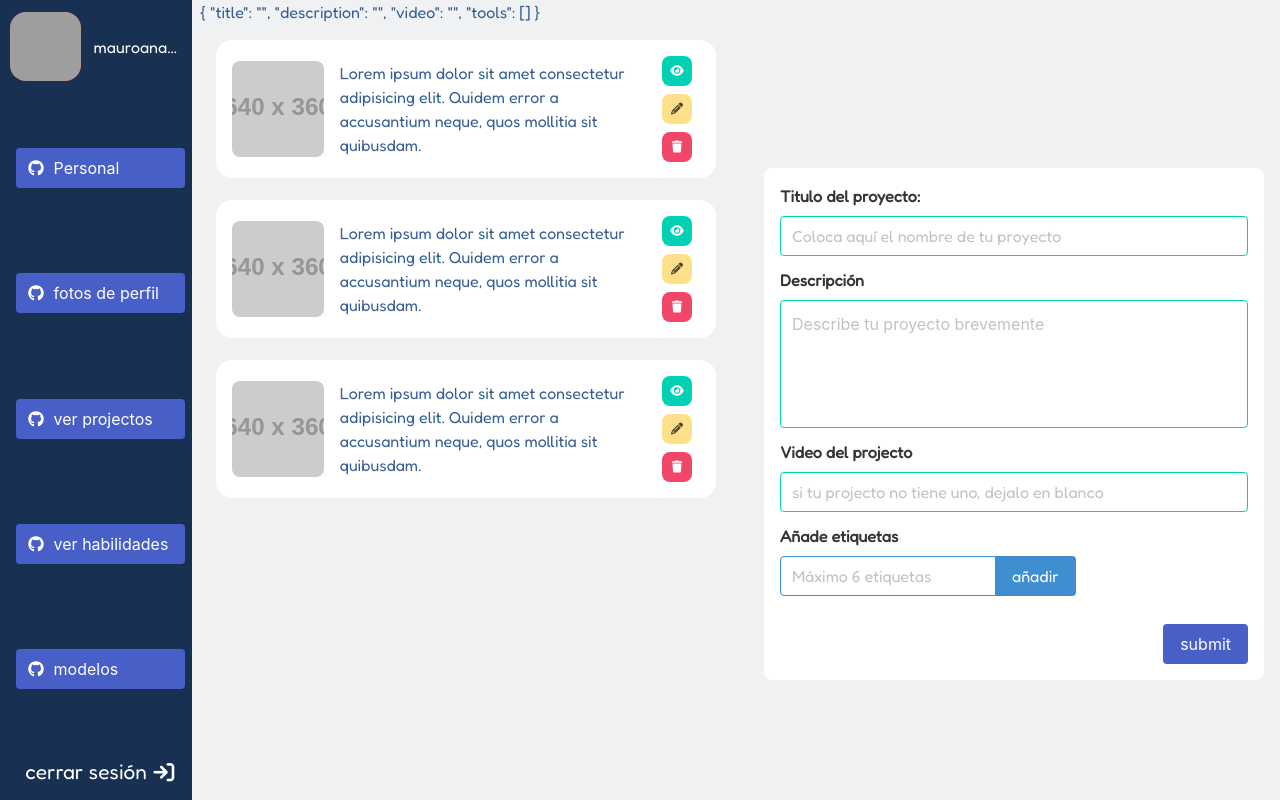
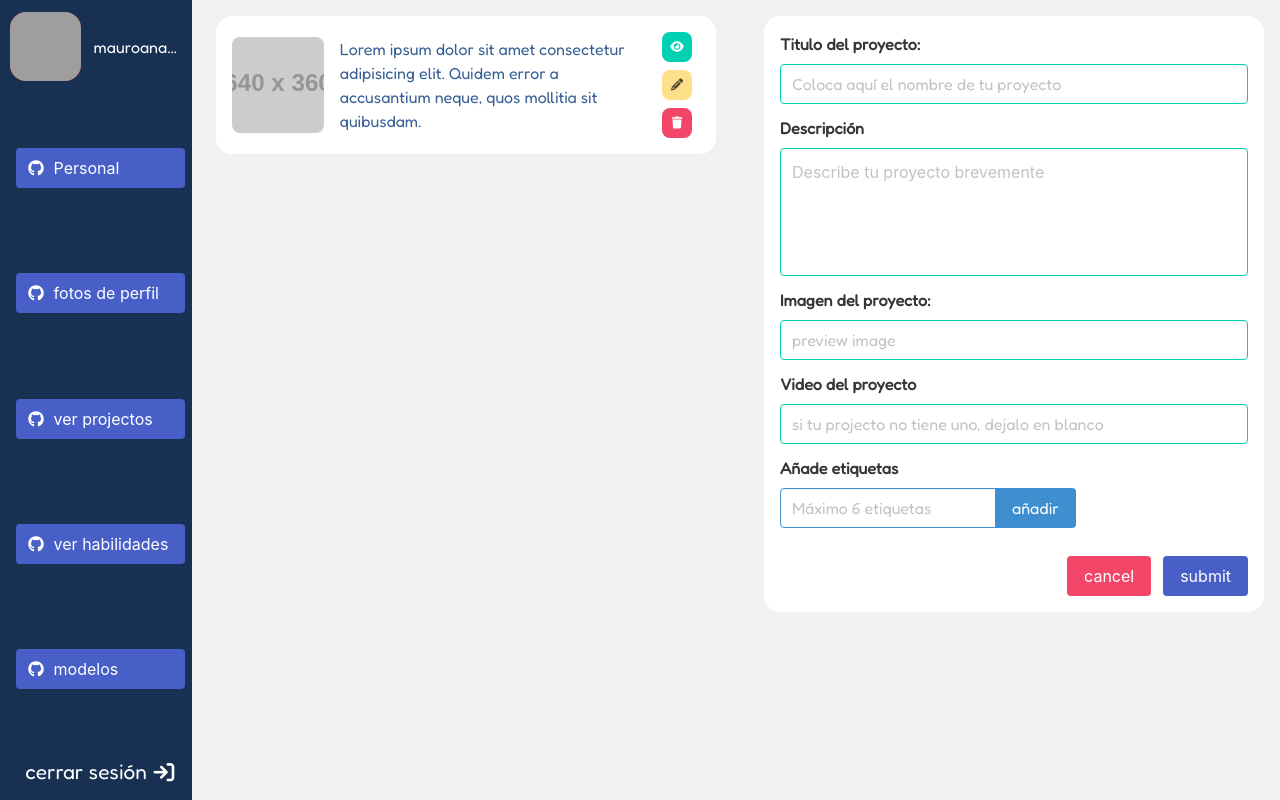
Before and after one commit to MauroMontan/vue-admin-page, a Vue app: page /#/projects in a window 1280 px wide. Built offline with nearby package versions, Linux system fonts and the light colour scheme; grey boxes are pictures that could not be loaded.

Commit message:
adding project store

```diff
--- a/package.json
+++ b/package.json
@@ -9,6 +9,7 @@
   },
   "dependencies": {
     "bulma": "^0.9.4",
+    "pinia": "^2.0.14",
     "vue": "^3.2.25",
     "vue-router": "^4.0.16"
   },
--- a/src/components/main_layout.vue
+++ b/src/components/main_layout.vue
@@ -38,8 +38,6 @@ section {
 
 .form {
   display: flex;
-  align-items: center;
-  justify-content: center;
 }
 
 
--- a/src/components/project_form.vue
+++ b/src/components/project_form.vue
@@ -1,6 +1,7 @@
 <script setup lang="ts">
 import { ref } from 'vue';
 import { Project } from "../interfaces";
+
 interface Props {
   project: Project,
 }
@@ -9,14 +10,11 @@ const props = defineProps<Props>();
 
 const currentTag = ref("");
 
-const project = ref(props.project);
-
-
 const addTag = (tag: string): void => {
-  if (project.value.tools!.length <= 6) {
+  if (props.project.tools!.length <= 6) {
 
     if (currentTag.value.length <= 20 && currentTag.value !== "") {
-      project.value.tools?.push(tag);
+      props.project.tools?.push(tag);
       currentTag.value = "";
     }
   }
@@ -26,16 +24,15 @@ const tagColors = ref(
   ["is-primary", "is-info", "is-warning", "is-danger", "is-link", "is-success", "is-dark"]
 );
 const removeSelectedTag = (tool: string): void => {
-  let newTools = project.value.tools?.filter((tag) => tag !== tool);
+  let newTools = props.project.tools?.filter((tag) => tag !== tool);
 
-  project.value.tools = newTools;
+  props.project.tools = newTools;
 }
 
 </script>
 
 <template>
   <div class="form">
-
     <div class="field">
       <label class="label">Titulo del proyecto: </label>
       <div class="control">
@@ -54,7 +51,13 @@ const removeSelectedTag = (tool: string): void => {
     </div>
 
     <div class="field">
-      <label class="label"> Video del projecto </label>
+      <label class="label">Imagen del proyecto: </label>
+      <div class="control">
+        <input v-model="project.image" class="input is-primary" type="text" placeholder="preview image">
+      </div>
+    </div>
+    <div class="field">
+      <label class="label"> Video del proyecto </label>
       <div class="control">
         <input v-model="project.video" class="input is-primary" type="text"
           placeholder="si tu projecto no tiene uno, dejalo en blanco">
@@ -86,6 +89,10 @@ const removeSelectedTag = (tool: string): void => {
 
     <div class="field is-grouped is-grouped-right ">
       <div class="control">
+        <button class="button is-danger">cancel</button>
+      </div>
+
+      <div class="control">
         <button class="button is-link">submit</button>
       </div>
     </div>
@@ -99,8 +106,9 @@ const removeSelectedTag = (tool: string): void => {
   width: 100%;
   background-color: white;
   padding: 1rem;
-  border-radius: 0.5rem;
+  border-radius: 1rem;
   transition: all 1s ease;
+  height: fit-content;
 }
 
 
--- a/src/main.ts
+++ b/src/main.ts
@@ -1,5 +1,7 @@
 import { createApp } from 'vue'
 import App from './App.vue'
+import { createPinia } from "pinia";
 import router from "./router";
 
-createApp(App).use(router).mount('#app')
+
+createApp(App).use(createPinia()).use(router).mount('#app')
--- a/src/pages/projects_page.vue
+++ b/src/pages/projects_page.vue
@@ -2,65 +2,32 @@
 import MainLayout from '../components/main_layout.vue';
 import ListTile from '../components/list_tile.vue';
 import ProjectForm from '../components/project_form.vue';
-import { computed, ref, Ref } from 'vue';
+import { computed } from 'vue';
 import { Project } from '../interfaces';
+import { useProject } from '../store';
 
-const projectListTest = ref([
-  {
-    title: "p1",
-    description: "",
-    video: "",
-    tools: [],
-  },
-
-  {
-    title: "p2",
-    description: "",
-    video: "",
-    tools: [],
-  },
+const projectStore = useProject();
 
 
-  {
-    title: "p2",
-    description: "",
-    video: "",
-    tools: [],
-  },
-]);
-
-
-const currentProject = ref({
-  title: "",
-  description: "",
-  video: "",
-  tools: [],
-}
-
-);
-
-const setPreview = (project: any): void => {
-
-  currentProject.value = project;
-  console.log(project)
+const setPreview = (project: Project): void => {
+  projectStore.setCurrentProject(project);
 }
 
 
-const x = computed(() => {
-  return currentProject.value;
+const currentProject = computed(() => {
+  return projectStore.project;
 });
 
 </script>
 
 <template>
-  <h1>{{ x }}</h1>
   <MainLayout>
     <template v-slot:list>
-      <ListTile v-for="(p, i) in projectListTest" @preview="setPreview(p)" :key="i" />
+      <ListTile v-for="(p, i) in projectStore.projectList" @preview="setPreview(p)" :key="i" />
     </template>
     <!-- form -->
     <template v-slot:form>
-      <ProjectForm :project="x" />
+      <ProjectForm :project="currentProject" />
     </template>
   </MainLayout>
 </template>
--- /dev/null
+++ b/src/store/index.ts
@@ -0,0 +1 @@
+export { useProject } from "./project_store";
--- /dev/null
+++ b/src/store/project_store.ts
@@ -0,0 +1,26 @@
+import { defineStore } from "pinia";
+import { Project } from "../interfaces";
+
+
+export const useProject = defineStore("project store", {
+  state: () => ({
+    projects: [
+      {
+        title: "p2",
+        description: "",
+        video: "",
+        image: "",
+        tools: [],
+      },
+    ] as Array<Project>,
+    project: {} as Project
+  }),
+  getters: {
+    projectList: (state) => state.projects,
+  },
+  actions: {
+    setCurrentProject(payload: Project): void {
+      this.project = payload;
+    }
+  }
+});
```
Also changed, not shown: 1 other file (tests, documents, lock files or other folders).
